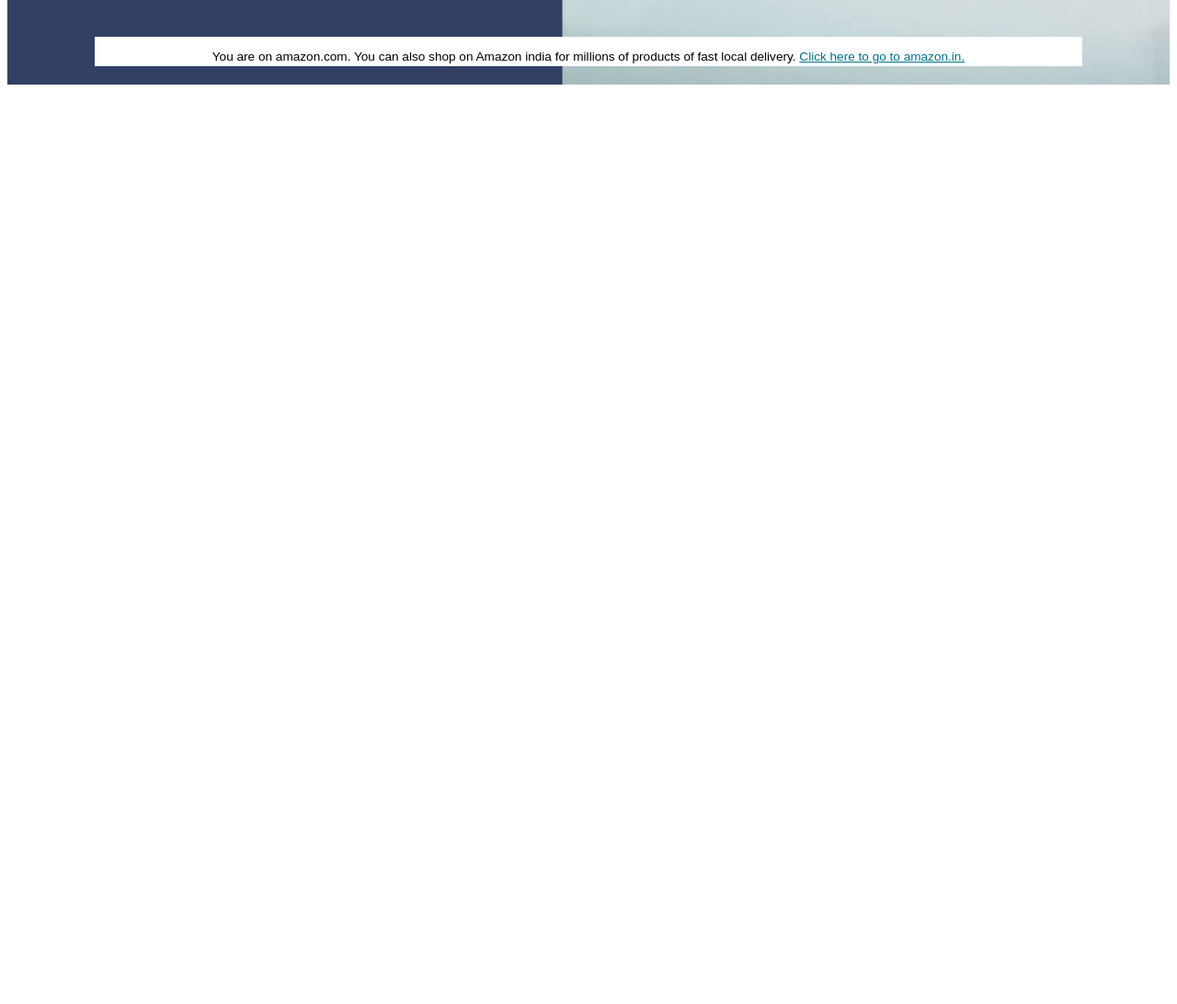
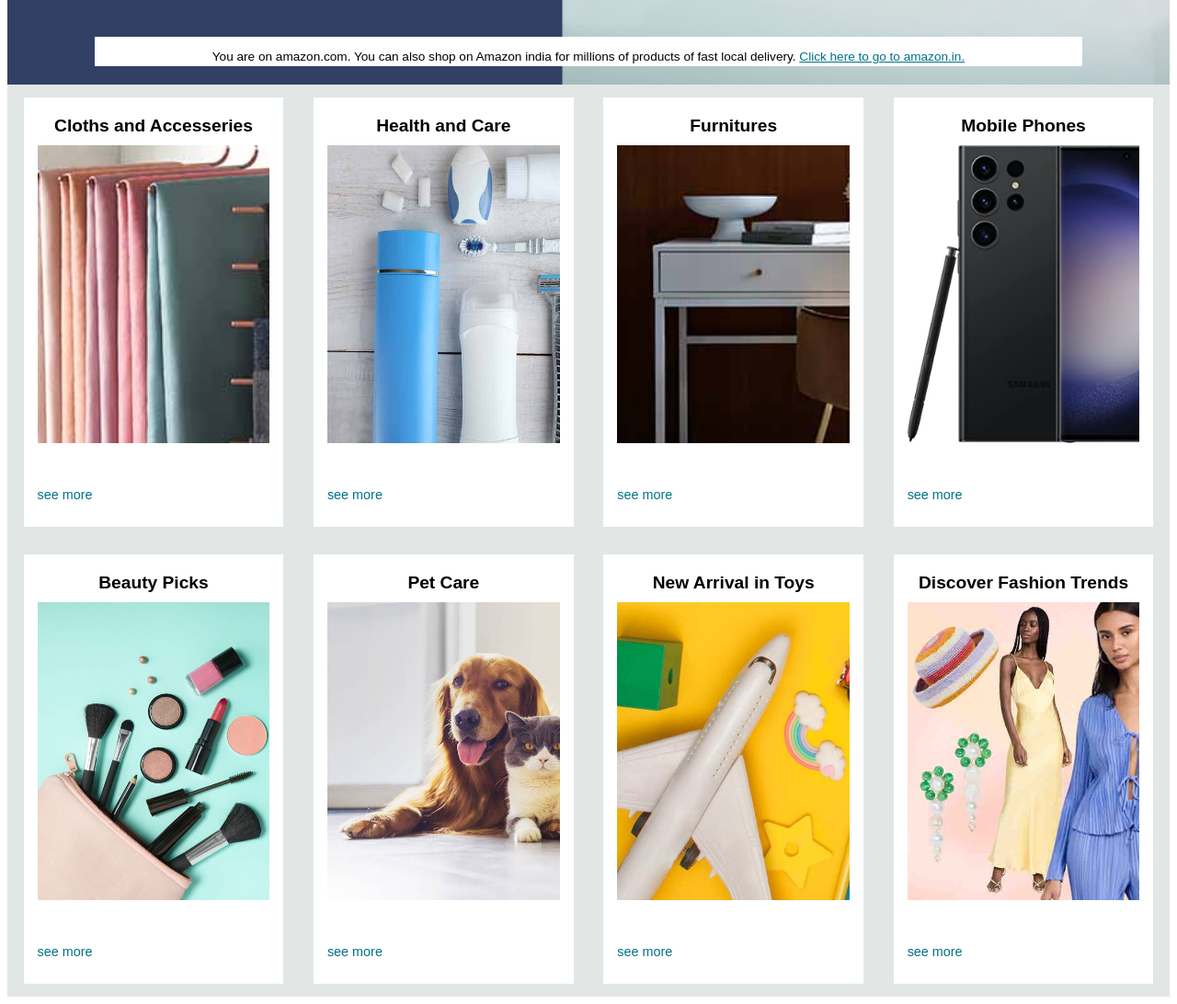
Before and after one commit to Shammika-srivastava/amazon-clone, a plain HTML site: page index.html in a window 1280 px wide. Shown: the part 380-1472 px from the top of the page at 92% size. Before the commit the page ends 800 px from the top, so only its background shows below. Drawn offline with Linux system fonts and the light colour scheme.

Commit message:
shopsection

```diff
--- a/index.html
+++ b/index.html
@@ -79,3 +79,52 @@
             </p>
         </div>
      </div>
+     <!-- shop section -->
+ <div class="shopsection">
+    <div class="box1">
+        <p class="cloths"> Cloths and Accesseries</p>
+        <div class="box1img">
+        </div>
+        <p class="seemore"> see more</p>
+    </div> <div class="box2">
+         <p class="health"> Health and Care</p>
+        <div class="box2img">
+        </div>
+        <p class="seemore"> see more</p>
+    </div>
+    <div class="box3">
+         <p class="furnitures"> Furnitures</p>
+        <div class="box3img">
+        </div>
+        <p class="seemore"> see more</p>
+    </div>
+    <div class="box4">
+         <p class="mobiles"> Mobile Phones</p>
+        <div class="box4img">
+        </div>
+        <p class="seemore"> see more</p>
+    </div>
+    <div class="box5">
+        <p class="makeups">Beauty Picks </p>
+        <div class="box5img">
+        </div>
+        <p class="seemore"> see more</p>
+    </div> <div class="box6">
+         <p class="animal">Pet Care</p>
+        <div class="box6img">
+        </div>
+        <p class="seemore"> see more</p>
+    </div>
+    <div class="box7">
+         <p class="art"> New Arrival in Toys</p>
+        <div class="box7img">
+        </div>
+        <p class="seemore"> see more</p>
+    </div>
+    <div class="box8">
+         <p class="women"> Discover Fashion Trends</p>
+        <div class="box8img">
+        </div>
+        <p class="seemore"> see more</p>
+    </div>
+ </div>
--- a/style.css
+++ b/style.css
@@ -168,3 +168,236 @@
 .text a{
     color:#007185;
 }
+/* shop section */
+.shopsection{
+    height:62rem;
+    display:flex;
+    flex-wrap:wrap;
+    justify-content:space-evenly;
+    background-color: #e2e7e6;
+    align-content:center;
+}
+/* box1 */
+.box1{
+    height:27rem;
+    width:20%;
+    margin:15px;
+    background-color: white;
+    color:black;
+    padding: 20px 15px 15px 15px;
+}
+.cloths{
+    height:2rem;
+    color:black;
+    font-size:1.2rem;
+    font-weight:700;
+    margin:0px;
+    padding:0px;
+    text-align:center;
+}
+.box1img{
+    height:75%;
+    background-image: url("/images/box1_image.jpg");
+    background-size:cover;
+    margin-bottom:3rem;
+}
+.seemore{
+    color:#007185;
+    font-size: 0.9rem;
+}
+/* box2 */
+.box2{
+    height:27rem;
+    width:20%;
+    margin:15px;
+    background-color: white;
+    color:black;
+    padding: 20px 15px 15px 15px;
+}
+.health{
+    height:2rem;
+    color:black;
+    font-size:1.2rem;
+    font-weight:700;
+    margin:0px;
+    padding:0px;
+    text-align:center;
+}
+.box2img{
+    height:75%;
+    background-image: url("/images/box2_image.jpg");
+    background-size:cover;
+    margin-bottom:3rem;
+}
+.seemore{
+    color:#007185;
+    font-size: 0.9rem;
+}
+/* box3 */
+.box3{
+    height:27rem;
+    width:20%;
+    margin:15px;
+    background-color: white;
+    color:black;
+    padding: 20px 15px 15px 15px;
+}
+.furnitures{
+    height:2rem;
+    color:black;
+    font-size:1.2rem;
+    font-weight:700;
+    margin:0px;
+    padding:0px;
+    text-align:center;
+}
+.box3img{
+    height:75%;
+    background-image: url("/images/box3_image.jpg");
+    background-size:cover;
+    margin-bottom:3rem;
+}
+.seemore{
+    color:#007185;
+    font-size: 0.9rem;
+}
+/* box4 */
+.box4{
+    height:27rem;
+    width:20%;
+    margin:15px;
+    background-color: white;
+    color:black;
+    padding: 20px 15px 15px 15px;
+}
+.mobiles{
+    height:2rem;
+    color:black;
+    font-size:1.2rem;
+    font-weight:700;
+    margin:0px;
+    padding:0px;
+    text-align:center;
+}
+.box4img{
+    height:75%;
+    background-image: url("/images/box4_image.jpg");
+    background-size:cover;
+    margin-bottom:3rem;
+}
+.seemore{
+    color:#007185;
+    font-size: 0.9rem;
+}
+/* box5 */
+.box5{
+    height:27rem;
+    width:20%;
+    margin:15px;
+    background-color: white;
+    color:black;
+    padding: 20px 15px 15px 15px;
+}
+.makeups{
+    height:2rem;
+    color:black;
+    font-size:1.2rem;
+    font-weight:700;
+    margin:0px;
+    padding:0px;
+    text-align:center;
+}
+.box5img{
+    height:75%;
+    background-image: url("/images/box5_image.jpg");
+    background-size:cover;
+    margin-bottom:3rem;
+}
+.seemore{
+    color:#007185;
+    font-size: 0.9rem;
+}
+/* box6 */
+.box6{
+    height:27rem;
+    width:20%;
+    margin:15px;
+    background-color: white;
+    color:black;
+    padding: 20px 15px 15px 15px;
+}
+.animal{
+    height:2rem;
+    color:black;
+    font-size:1.2rem;
+    font-weight:700;
+    margin:0px;
+    padding:0px;
+    text-align:center;
+}
+.box6img{
+    height:75%;
+    background-image: url("/images/box6_image.jpg");
+    background-size:cover;
+    margin-bottom:3rem;
+}
+.seemore{
+    color:#007185;
+    font-size: 0.9rem;
+}
+/* box7 */
+.box7{
+    height:27rem;
+    width:20%;
+    margin:15px;
+    background-color: white;
+    color:black;
+    padding: 20px 15px 15px 15px;
+}
+.art{
+    height:2rem;
+    color:black;
+    font-size:1.2rem;
+    font-weight:700;
+    margin:0px;
+    padding:0px;
+    text-align:center;
+}
+.box7img{
+    height:75%;
+    background-image: url("/images/box7_image.jpg");
+    background-size:cover;
+    margin-bottom:3rem;
+}
+.seemore{
+    color:#007185;
+    font-size: 0.9rem;
+}
+/* box8 */
+.box8{
+    height:27rem;
+    width:20%;
+    margin:15px;
+    background-color: white;
+    color:black;
+    padding: 20px 15px 15px 15px;
+}
+.women{
+    height:2rem;
+    color:black;
+    font-size:1.2rem;
+    font-weight:700;
+    margin:0px;
+    padding:0px;
+    text-align:center;
+}
+.box8img{
+    height:75%;
+    background-image: url("/images/box8_image.jpg");
+    background-size:cover;
+    margin-bottom:3rem;
+}
+.seemore{
+    color:#007185;
+    font-size: 0.9rem;
+}
```
